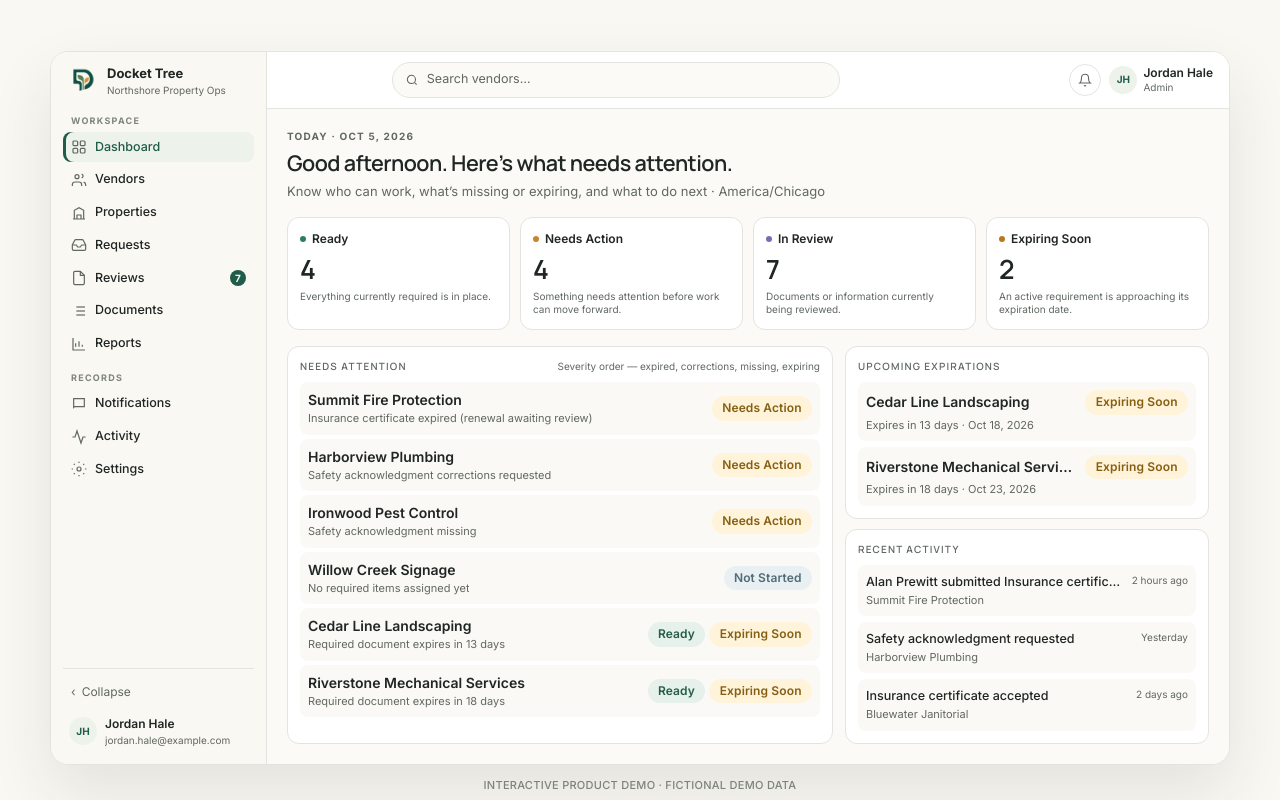
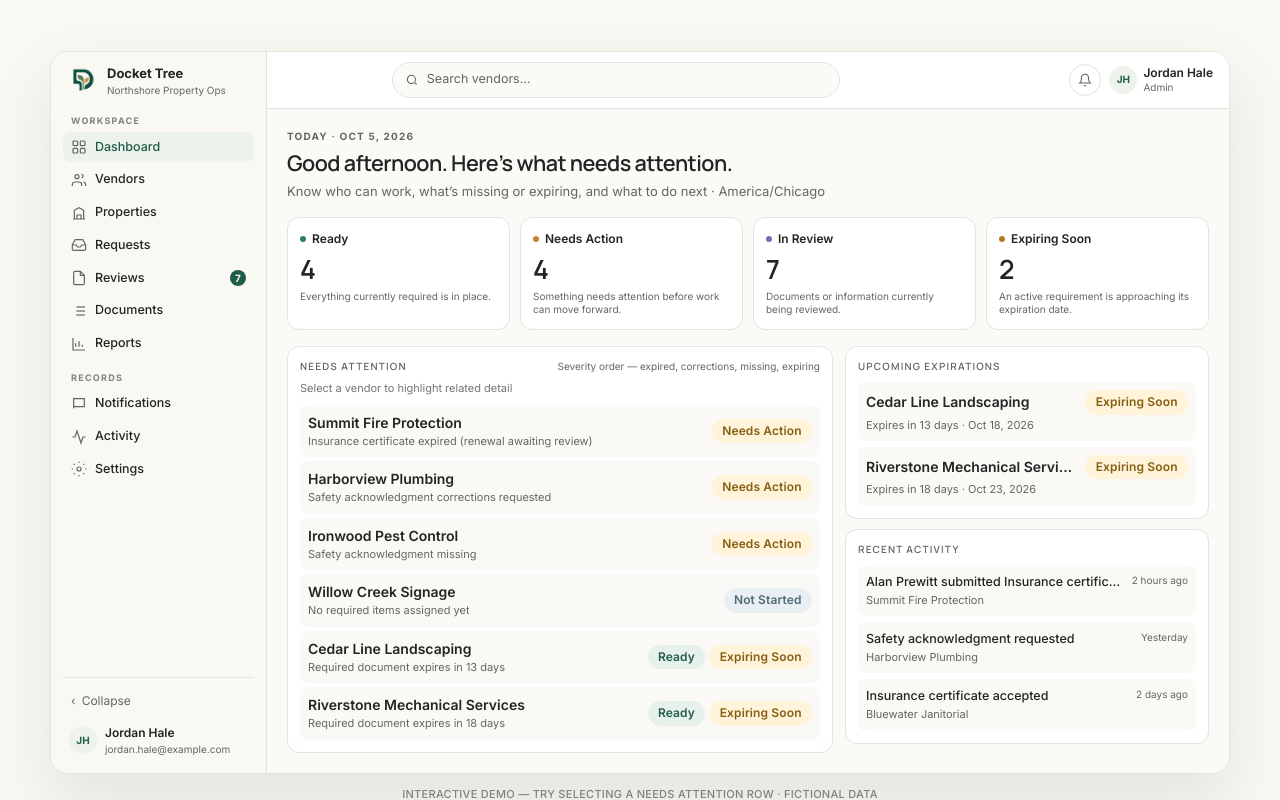
Before and after one commit to billynoster/dockettree-www, a Next.js app: page / in a window 1280 px wide. Shown: the part 1407-2207 px from the top of the page. Built offline with nearby package versions, Linux system fonts and the light colour scheme.

Commit message:
Polish #product shell: prod-matching nav, select cue
Remove the inset left evergreen bar from the demo sidebar
active state so Dashboard uses a soft pale-moss pill only.
Add a light “Select a vendor” helper and clearer caption so
the interactive shell is easier to discover.

```diff
--- a/src/components/marketing/ProductProofSection.tsx
+++ b/src/components/marketing/ProductProofSection.tsx
@@ -74,7 +74,8 @@ export function ProductProofSection() {
           </noscript>
 
           <p className="mt-3 text-center text-[11px] font-medium tracking-wide text-slate/80 uppercase">
-            Interactive product demo · fictional demo data
+            Interactive demo — try selecting a Needs Attention row · fictional
+            data
           </p>
 
           <ul className="mt-6 flex flex-wrap justify-center gap-x-8 gap-y-3">
--- a/src/components/marketing/visuals/InteractiveDashboardVisual.tsx
+++ b/src/components/marketing/visuals/InteractiveDashboardVisual.tsx
@@ -207,7 +207,7 @@ export function InteractiveDashboardVisual({ className }: Props) {
                 className={cn(
                   'flex items-center gap-2 rounded-lg px-2 py-1.5 text-[12.5px] font-medium',
                   active
-                    ? 'bg-pale-moss text-evergreen shadow-[inset_3px_0_0_#1f5c4a]'
+                    ? 'bg-pale-moss text-evergreen'
                     : 'text-charcoal',
                 )}
                 aria-current={active ? 'page' : undefined}
@@ -375,6 +375,11 @@ export function InteractiveDashboardVisual({ className }: Props) {
                     Severity order — expired, corrections, missing, expiring
                   </p>
                 </div>
+                {!selected ? (
+                  <p className="mt-1.5 text-[11px] text-slate/90">
+                    Select a vendor to highlight related detail
+                  </p>
+                ) : null}
                 <ul className="mt-2 space-y-1" role="listbox" aria-label="Needs attention">
                   {attention.map((row) => {
                     const isSelected = selectedId === row.id
@@ -391,7 +396,7 @@ export function InteractiveDashboardVisual({ className }: Props) {
                           }
                           onKeyDown={(e) => onRowKey(e, row.id)}
                           className={cn(
-                            'flex w-full items-center justify-between gap-2 rounded-lg px-2 py-2 text-left transition-colors',
+                            'flex w-full cursor-pointer items-center justify-between gap-2 rounded-lg px-2 py-2 text-left transition-colors',
                             'focus-visible:outline-none focus-visible:ring-2 focus-visible:ring-evergreen',
                             isSelected
                               ? 'bg-pale-moss ring-1 ring-evergreen/25'
```
